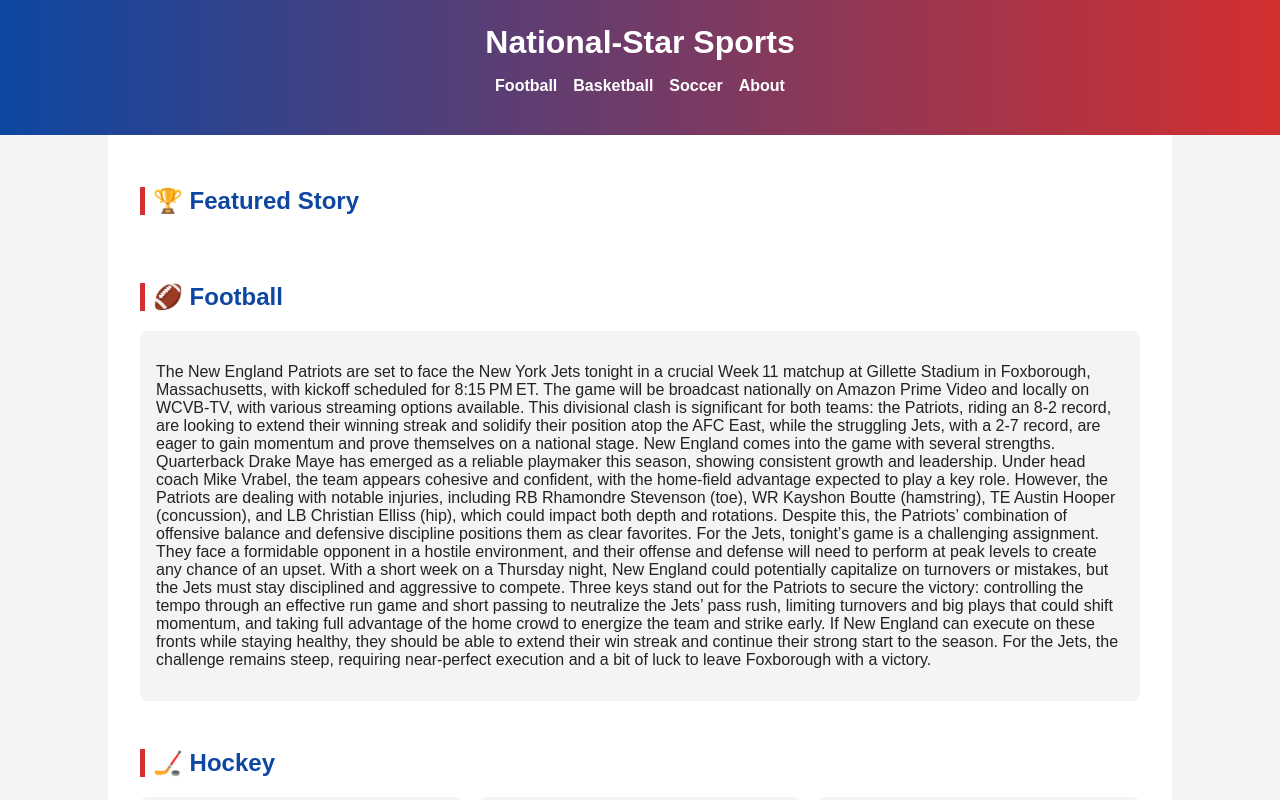
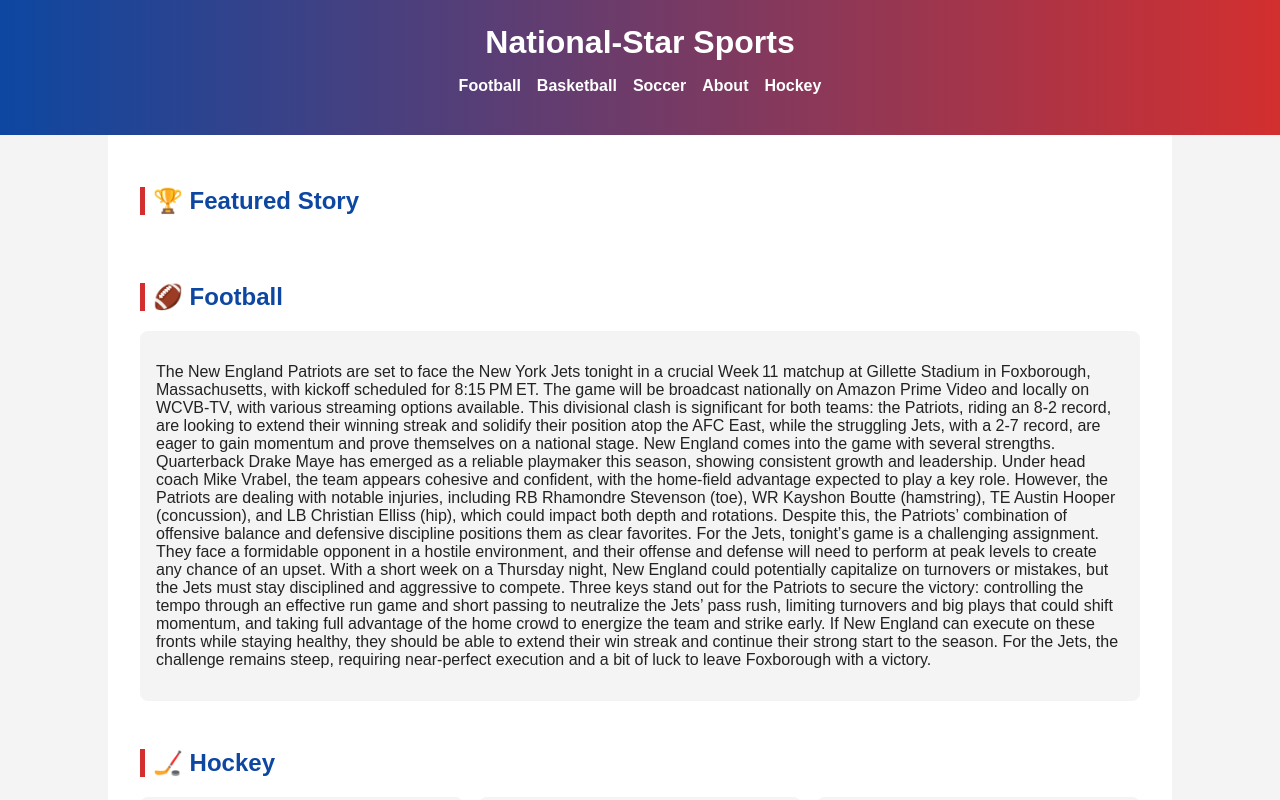
Before and after one commit to Pouls51/National-Star-Sports, a plain HTML site: page index.html in a window 1280 px wide. Shown: the top 800 px of the page. Drawn offline with Linux system fonts and the light colour scheme.

Commit message:
Update index.html

```diff
--- a/index.html
+++ b/index.html
@@ -15,6 +15,7 @@
         <li><a href="#basketball">Basketball</a></li>
         <li><a href="#soccer">Soccer</a></li>
         <li><a href="#about">About</a></li>
+        <li><a href="#hockey">Hockey</a></li>
       </ul>
     </nav>
 
```
